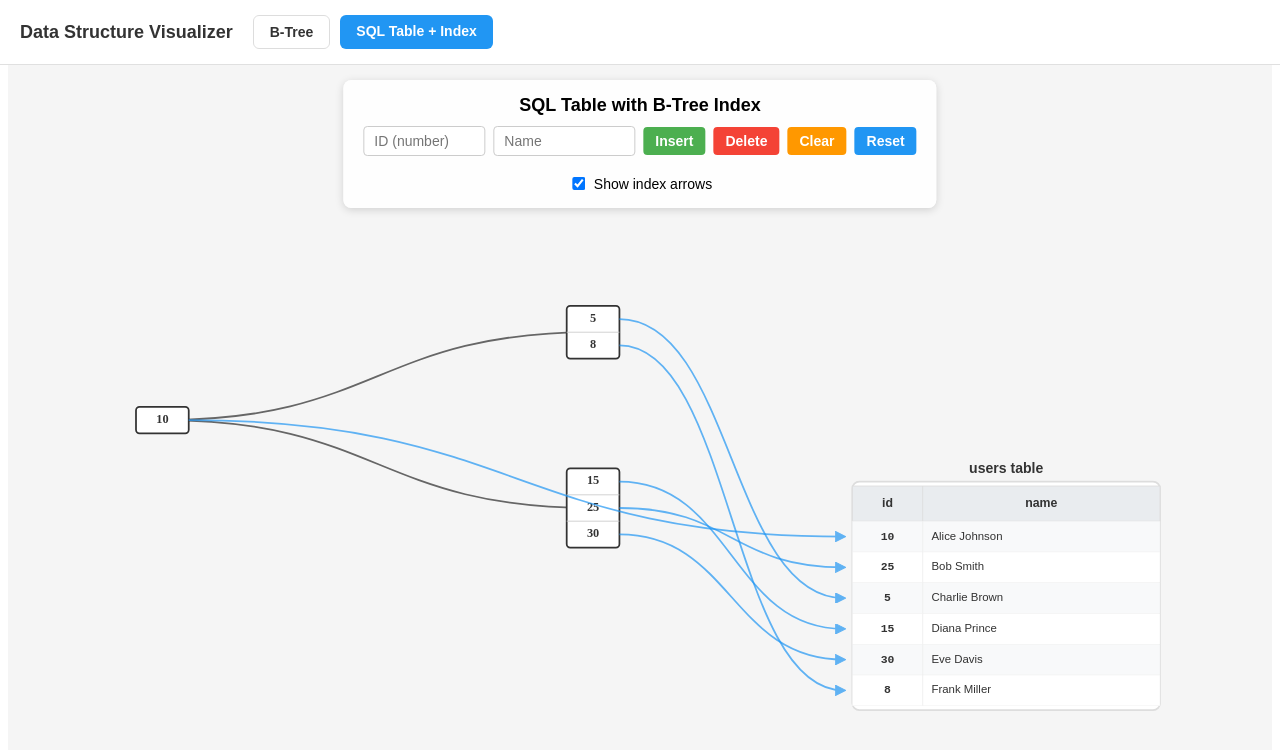
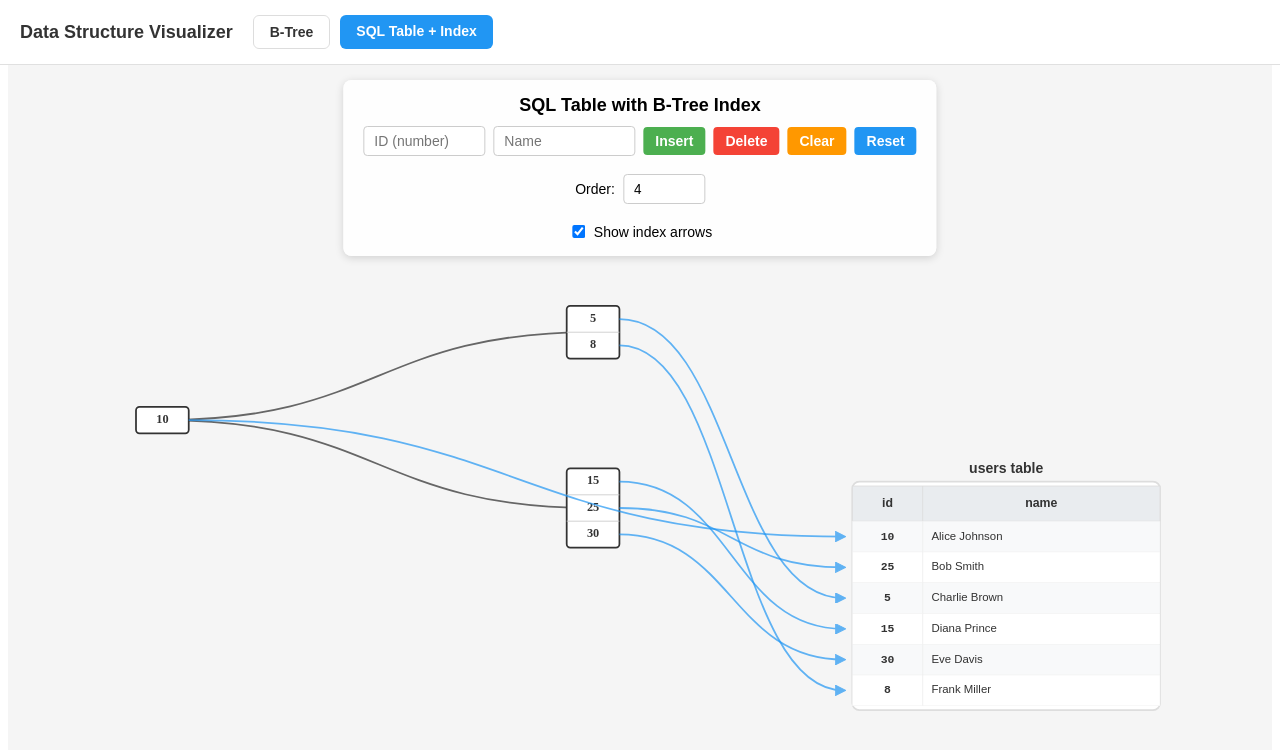
Before and after one commit to ssundarraj/b-tree-viz, a React (Vite) app: page /table in a window 1280 px wide. Shown: the top 750 px of the page. Built offline with nearby package versions, Linux system fonts and the light colour scheme.

Commit message:
input for order

```diff
--- a/src/viz/BTreeD3Visualizer.tsx
+++ b/src/viz/BTreeD3Visualizer.tsx
@@ -228,8 +228,8 @@ export const BTreeD3Visualizer: React.FC<BTreeVisualizerProps> = ({ tree }) => {
   );
 };
 
-export const createSampleTree = (): BTree<number> => {
-  const tree = new BTree<number>(4);
+export const createSampleTree = (order: number = 4): BTree<number> => {
+  const tree = new BTree<number>(order);
 
   const keys = [10, 20, 5, 6, 12, 30, 7, 17, 3, 8, 4, 2];
   keys.forEach(key => tree.insert(key));
--- a/src/viz/BTreePage.tsx
+++ b/src/viz/BTreePage.tsx
@@ -6,6 +6,7 @@ import { BST } from './BST';
 import { BSTVisualizer } from './BSTVisualizer';
 
 export const BTreePage: React.FC = () => {
+  const [order, setOrder] = useState(4);
   const [tree, setTree] = useState(() => createSampleTree());
   const [inputValue, setInputValue] = useState('');
   const [message, setMessage] = useState('');
@@ -25,7 +26,7 @@ export const BTreePage: React.FC = () => {
       return;
     }
 
-    const newTree = new BTree<number>(4);
+    const newTree = new BTree<number>(order);
     // Copy existing tree values
     const values = tree.traverse();
     values.forEach((v) => newTree.insert(v));
@@ -50,7 +51,7 @@ export const BTreePage: React.FC = () => {
       return;
     }
 
-    const newTree = new BTree<number>(4);
+    const newTree = new BTree<number>(order);
     // Copy existing tree values except the one to delete
     const values = tree.traverse();
     const deleted = values.includes(value);
@@ -75,14 +76,14 @@ export const BTreePage: React.FC = () => {
   };
 
   const handleClear = () => {
-    setTree(new BTree<number>(4));
+    setTree(new BTree<number>(order));
     setBst(new BST<number>());
     setMessage('Tree cleared');
     setTimeout(() => setMessage(''), 3000);
   };
 
   const handleReset = () => {
-    const sampleTree = createSampleTree();
+    const sampleTree = createSampleTree(order);
     setTree(sampleTree);
 
     const values = sampleTree.traverse().sort((a, b) => a - b);
@@ -92,6 +93,7 @@ export const BTreePage: React.FC = () => {
     setTimeout(() => setMessage(''), 3000);
   };
 
+
   const handleKeyPress = (e: React.KeyboardEvent) => {
     if (e.key === 'Enter') {
       handleInsert();
@@ -100,7 +102,7 @@ export const BTreePage: React.FC = () => {
 
   return (
     <div style={{ height: '100vh' }}>
-      <ControlPanel title="B-Tree vs BST Comparison" message={message}>
+      <ControlPanel title={`B-Tree vs BST Comparison`} message={message}>
         <div style={{ display: 'flex', gap: '8px', alignItems: 'center', flexWrap: 'wrap' }}>
           <ControlInput
             value={inputValue}
@@ -120,6 +122,41 @@ export const BTreePage: React.FC = () => {
           <ControlButton onClick={handleReset} color="blue">
             Reset
           </ControlButton>
+        </div>
+
+        <div
+          style={{
+            display: 'flex',
+            gap: '8px',
+            alignItems: 'center',
+            marginTop: '8px',
+            flexWrap: 'wrap',
+          }}
+        >
+          <span style={{ fontSize: '14px', fontFamily: 'Arial, sans-serif' }}>Order:</span>
+          <ControlInput
+            type="number"
+            value={order.toString()}
+            onChange={(value) => {
+              const num = parseInt(value);
+              if (!isNaN(num) && num >= 3 && num <= 20) {
+                setOrder(num);
+                // Automatically rebuild tree with new order
+                const values = tree.traverse();
+                const newTree = new BTree<number>(num);
+                values.forEach(v => newTree.insert(v));
+                setTree(newTree);
+
+                // Update BST as well
+                const sortedValues = values.sort((a, b) => a - b);
+                setBst(BST.fromSortedArray(sortedValues));
+              }
+            }}
+            placeholder="3-20"
+            min={3}
+            max={20}
+            width={60}
+          />
         </div>
 
         <div style={{ display: 'flex', alignItems: 'center', gap: '8px', marginTop: '8px' }}>
@@ -161,7 +198,7 @@ export const BTreePage: React.FC = () => {
                 boxShadow: '0 2px 4px rgba(0,0,0,0.1)',
               }}
             >
-              B-Tree (Order 4)
+              B-Tree
             </div>
             <div style={{ width: '100%', height: '100%' }}>
               <BTreeD3Visualizer tree={tree} />
--- a/src/viz/TablePage.tsx
+++ b/src/viz/TablePage.tsx
@@ -15,8 +15,8 @@ interface IndexPointer {
 
 // Custom B-tree that stores index pointers instead of just values
 class IndexBTree extends BTree<IndexPointer> {
-  constructor() {
-    super(4, (a, b) => a.id - b.id);
+  constructor(order: number = 4) {
+    super(order, (a, b) => a.id - b.id);
   }
 
   insertRecord(id: number, rowIndex: number): void {
@@ -56,17 +56,17 @@ class IndexBTree extends BTree<IndexPointer> {
   }
 }
 
-const createInitialData = (): { table: TableRow[], index: IndexBTree } => {
+const createInitialData = (order: number = 4): { table: TableRow[]; index: IndexBTree } => {
   const initialRows: TableRow[] = [
     { id: 10, name: 'Alice Johnson' },
     { id: 25, name: 'Bob Smith' },
     { id: 5, name: 'Charlie Brown' },
     { id: 15, name: 'Diana Prince' },
     { id: 30, name: 'Eve Davis' },
-    { id: 8, name: 'Frank Miller' }
+    { id: 8, name: 'Frank Miller' },
   ];
 
-  const index = new IndexBTree();
+  const index = new IndexBTree(order);
   initialRows.forEach((row, idx) => {
     index.insertRecord(row.id, idx);
   });
@@ -75,7 +75,8 @@ const createInitialData = (): { table: TableRow[], index: IndexBTree } => {
 };
 
 export const TablePage: React.FC = () => {
-  const initialData = createInitialData();
+  const [order, setOrder] = useState(4);
+  const initialData = createInitialData(order);
   const [table, setTable] = useState<TableRow[]>(initialData.table);
   const [index, setIndex] = useState(initialData.index);
   const [id, setId] = useState('');
@@ -103,10 +104,10 @@ export const TablePage: React.FC = () => {
     const rowIndex = newTable.length - 1;
 
     // Create new index
-    const newIndex = new IndexBTree();
+    const newIndex = new IndexBTree(order);
     // Copy existing index entries
     const existingData = table.map((row, idx) => ({ id: row.id, rowIndex: idx }));
-    existingData.forEach(data => newIndex.insertRecord(data.id, data.rowIndex));
+    existingData.forEach((data) => newIndex.insertRecord(data.id, data.rowIndex));
     // Add new entry
     newIndex.insertRecord(idNum, rowIndex);
 
@@ -134,8 +135,8 @@ export const TablePage: React.FC = () => {
     }
 
     // Remove from table and rebuild index
-    const newTable = table.filter(row => row.id !== idNum);
-    const newIndex = new IndexBTree();
+    const newTable = table.filter((row) => row.id !== idNum);
+    const newIndex = new IndexBTree(order);
     newTable.forEach((row, idx) => {
       newIndex.insertRecord(row.id, idx);
     });
@@ -150,18 +151,19 @@ export const TablePage: React.FC = () => {
 
   const handleClear = () => {
     setTable([]);
-    setIndex(new IndexBTree());
+    setIndex(new IndexBTree(order));
     setMessage('Table and index cleared');
     setTimeout(() => setMessage(''), 3000);
   };
 
   const handleReset = () => {
-    const resetData = createInitialData();
+    const resetData = createInitialData(order);
     setTable(resetData.table);
     setIndex(resetData.index);
     setMessage('Reset to initial sample data');
     setTimeout(() => setMessage(''), 3000);
   };
+
 
   const handleKeyPress = (e: React.KeyboardEvent) => {
     if (e.key === 'Enter') {
@@ -171,7 +173,7 @@ export const TablePage: React.FC = () => {
 
   return (
     <div style={{ height: '100vh' }}>
-      <ControlPanel title="SQL Table with B-Tree Index" message={message}>
+      <ControlPanel title={`SQL Table with B-Tree Index`} message={message}>
         <div style={{ display: 'flex', gap: '8px', alignItems: 'center', flexWrap: 'wrap' }}>
           <ControlInput
             value={id}
@@ -200,8 +202,48 @@ export const TablePage: React.FC = () => {
           </ControlButton>
         </div>
 
+        <div
+          style={{
+            display: 'flex',
+            gap: '8px',
+            alignItems: 'center',
+            marginTop: '8px',
+            flexWrap: 'wrap',
+          }}
+        >
+          <span style={{ fontSize: '14px', fontFamily: 'Arial, sans-serif' }}>Order:</span>
+          <ControlInput
+            type="number"
+            value={order.toString()}
+            onChange={(value) => {
+              const num = parseInt(value);
+              if (!isNaN(num) && num >= 3 && num <= 20) {
+                setOrder(num);
+                // Automatically rebuild index with new order
+                const newIndex = new IndexBTree(num);
+                table.forEach((row, idx) => {
+                  newIndex.insertRecord(row.id, idx);
+                });
+                setIndex(newIndex);
+              }
+            }}
+            placeholder="3-20"
+            min={3}
+            max={20}
+            width={60}
+          />
+        </div>
+
         <div style={{ display: 'flex', alignItems: 'center', gap: '8px', marginTop: '8px' }}>
-          <label style={{ display: 'flex', alignItems: 'center', gap: '6px', fontSize: '14px', fontFamily: 'Arial, sans-serif' }}>
+          <label
+            style={{
+              display: 'flex',
+              alignItems: 'center',
+              gap: '6px',
+              fontSize: '14px',
+              fontFamily: 'Arial, sans-serif',
+            }}
+          >
             <input
               type="checkbox"
               checked={showArrows}
--- a/src/viz/components/ControlPanel.tsx
+++ b/src/viz/components/ControlPanel.tsx
@@ -84,6 +84,9 @@ interface ControlInputProps {
   onKeyPress?: (e: React.KeyboardEvent) => void;
   placeholder: string;
   width?: number;
+  type?: 'text' | 'number';
+  min?: number;
+  max?: number;
 }
 
 export const ControlInput: React.FC<ControlInputProps> = ({
@@ -91,15 +94,20 @@ export const ControlInput: React.FC<ControlInputProps> = ({
   onChange,
   onKeyPress,
   placeholder,
-  width = 120
+  width = 120,
+  type = 'text',
+  min,
+  max
 }) => {
   return (
     <input
-      type="text"
+      type={type}
       value={value}
       onChange={(e) => onChange(e.target.value)}
       onKeyPress={onKeyPress}
       placeholder={placeholder}
+      min={min}
+      max={max}
       style={{
         padding: '6px 10px',
         borderRadius: '4px',
```
